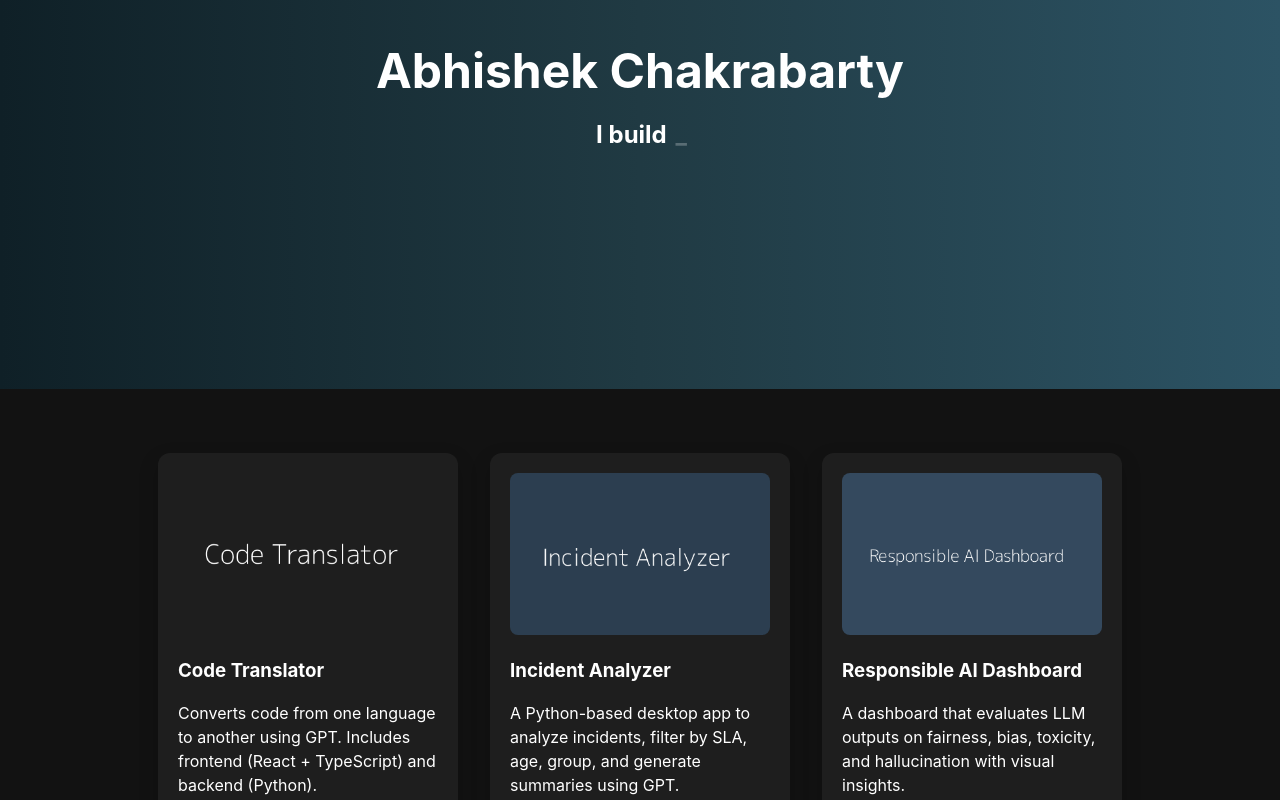
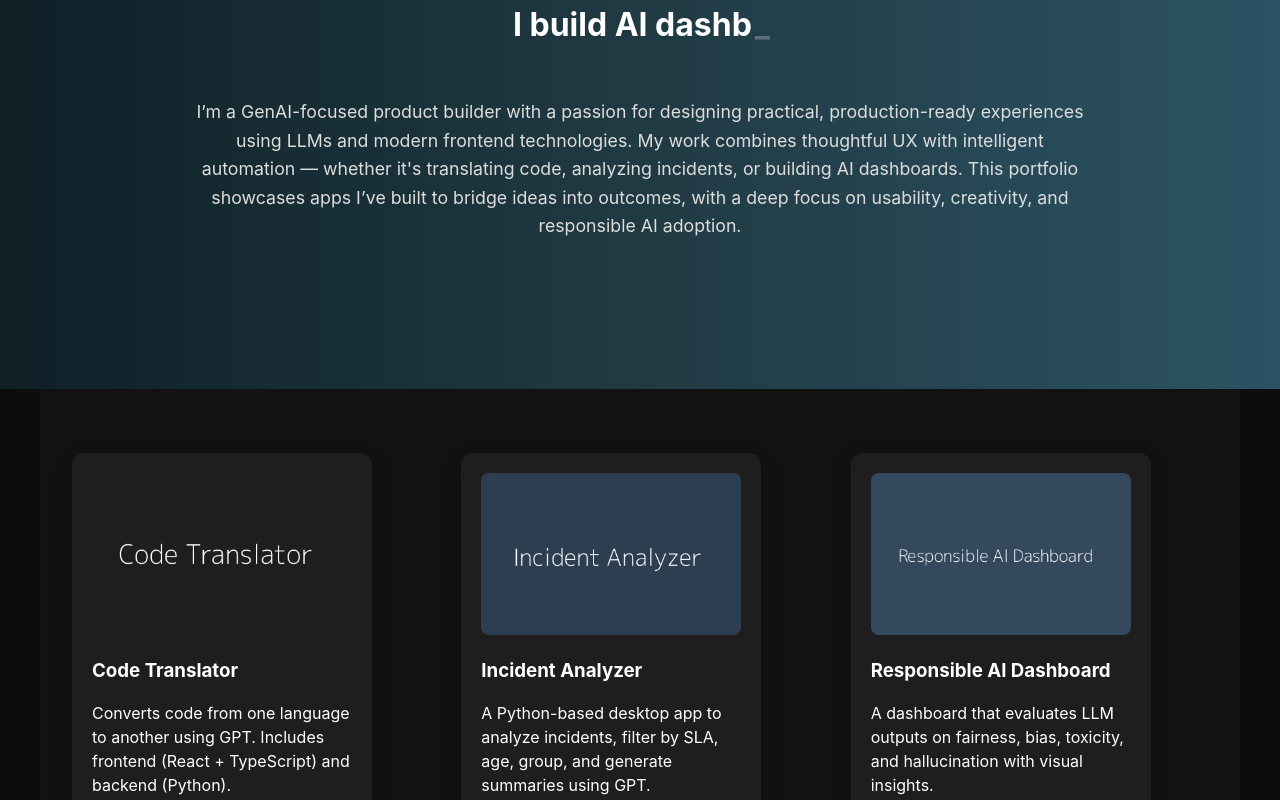
Before and after one commit to abhishek23github/portfolio-site, a React (Vite) app in the folder portfolio-site/: page / in a window 1280 px wide. Shown: the part 360-1160 px from the top of the page. Built offline with nearby package versions, Linux system fonts and the light colour scheme.

Commit message:
Hero section updated with new content and website made flexible

```diff
--- a/portfolio-site/src/components/HeroSection.jsx
+++ b/portfolio-site/src/components/HeroSection.jsx
@@ -11,40 +11,54 @@ const Container = styled.div`
   display: flex;
   flex-direction: column;
   align-items: center;
-  justify-content: center;
-  scroll-margin-top: 80px;
-`;
-
-const ContentWrapper = styled.div`
-  max-width: 960px;
-  width: 100%;
+  justify-content: start;
   text-align: center;
 `;
 
 const Name = styled.h1`
-  font-size: 3rem;
-  margin-bottom: 20px;
+  font-size: 4rem;
+  margin-bottom: 1rem;
+
+  @media (max-width: 768px) {
+    font-size: 2.5rem;
+  }
 `;
 
 const Tagline = styled.h2`
-  font-size: 1.5rem;
+  font-size: 2rem;
+  margin-bottom: 2rem;
+
+  @media (max-width: 768px) {
+    font-size: 1.3rem;
+  }
+`;
+
+const Summary = styled.p`
+  max-width: 900px;
+  font-size: 1.11rem;
+  line-height: 1.6;
+  color: #ddd;
+
+  @media (max-width: 768px) {
+    font-size: 1rem;
+    padding: 0 1rem;
+  }
 `;
 
 export default function HeroSection() {
   return (
-    <Container data-aos="fade-up">
-      <ContentWrapper>
+    <Container>
       <Name>Abhishek Chakrabarty</Name>
       <Tagline>
         I build{" "}
         <Typewriter
           words={[
-              "AI dashboards",
             "GenAI tools",
             "LLM apps",
-              "Analyzer and Visualization tools",
+            "AI dashboards",
+            "incident analyzers",
           ]}
-            loop={true}
+          loop
           cursor
           cursorStyle="_"
           typeSpeed={70}
@@ -52,7 +66,15 @@ export default function HeroSection() {
           delaySpeed={1500}
         />
       </Tagline>
-      </ContentWrapper>
+      <Summary>
+        I’m a GenAI-focused product builder with a passion for designing
+        practical, production-ready experiences using LLMs and modern frontend
+        technologies. My work combines thoughtful UX with intelligent automation
+        — whether it's translating code, analyzing incidents, or building AI
+        dashboards. This portfolio showcases apps I’ve built to bridge ideas
+        into outcomes, with a deep focus on usability, creativity, and
+        responsible AI adoption.
+      </Summary>
     </Container>
   );
 }
--- a/portfolio-site/src/pages/Projects.jsx
+++ b/portfolio-site/src/pages/Projects.jsx
@@ -4,15 +4,17 @@ import ProjectCard from "../components/ProjectCard";
 import styled from "styled-components";
 
 const Grid = styled.section`
+  display: grid;
+  grid-template-columns: repeat(auto-fit, minmax(280px, 1fr)); /* ✅ Responsive columns */
+  gap: 2rem;
+  padding: 4rem 2rem;
   width: 100%;
-  padding: 4rem 2rem;
+  max-width: 1200px;
+  margin: auto;
   background: #121212;
-  display: flex;
-  flex-wrap: wrap;
-  justify-content: center;
-  gap: 2rem;
   scroll-margin-top: 80px;
 `;
+
 
 export default function Projects() {
   return (
```
Lines whose indentation alone changed are shown as unchanged.
